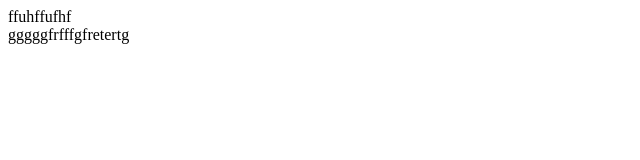
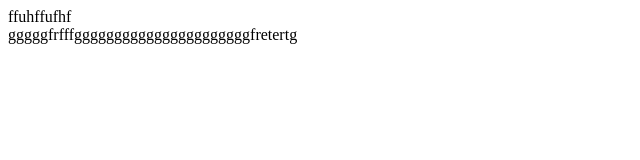
Before and after one commit to kohssy0857/test-01, a plain HTML site: page index.html in a window 1280 px wide. Shown: the whole page, without its empty margins (0-640 px from the left). Drawn offline with Linux system fonts and the light colour scheme.

Commit message:
testdayo

```diff
--- a/index.html
+++ b/index.html
@@ -1,3 +1,3 @@
 <!DOCTYPE html>
 <head>ffuhffufhf</head>
-<header>gggggfrfffgfretertg</header>
+<header>gggggfrfffggggggggggggggggggggggfretertg</header>
```
